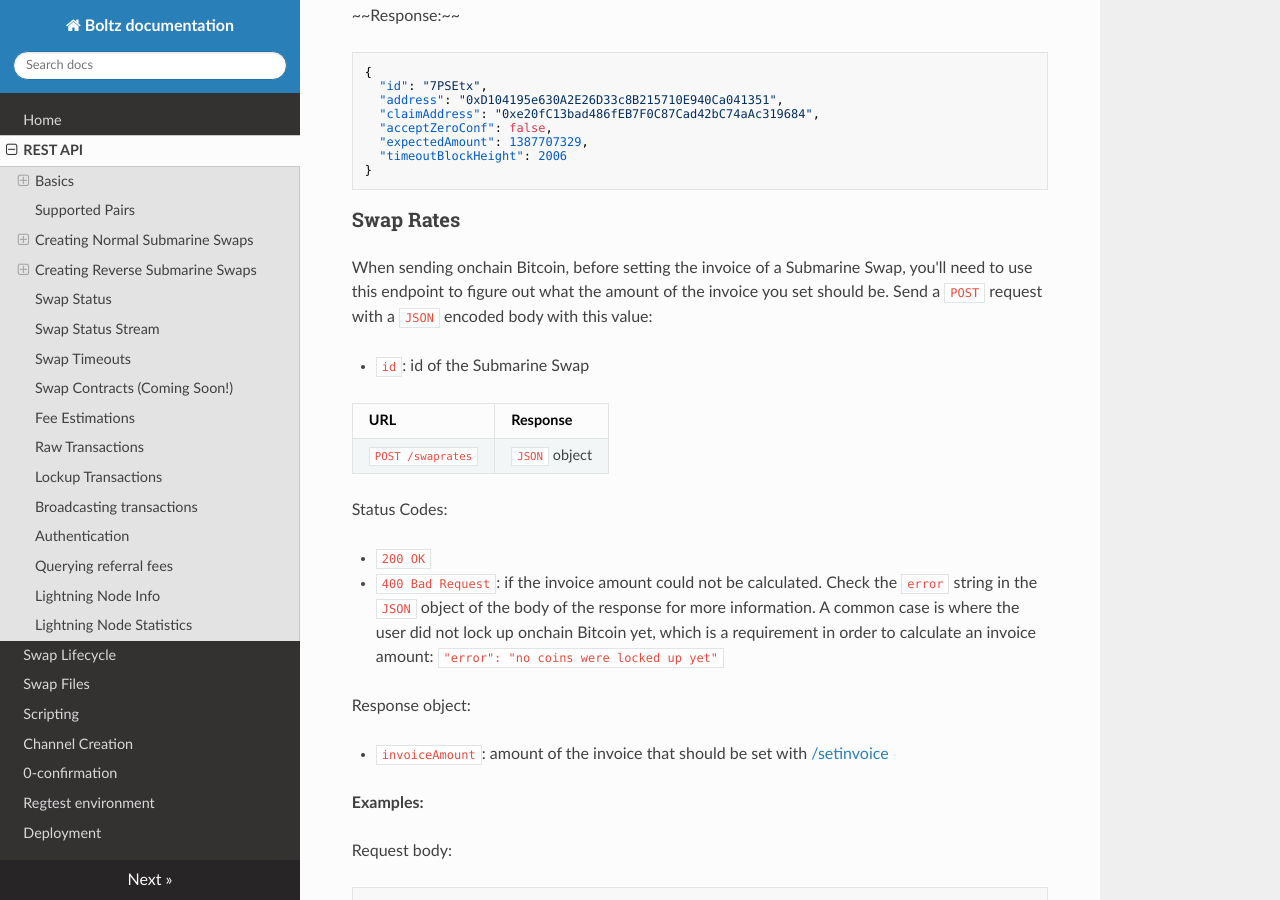
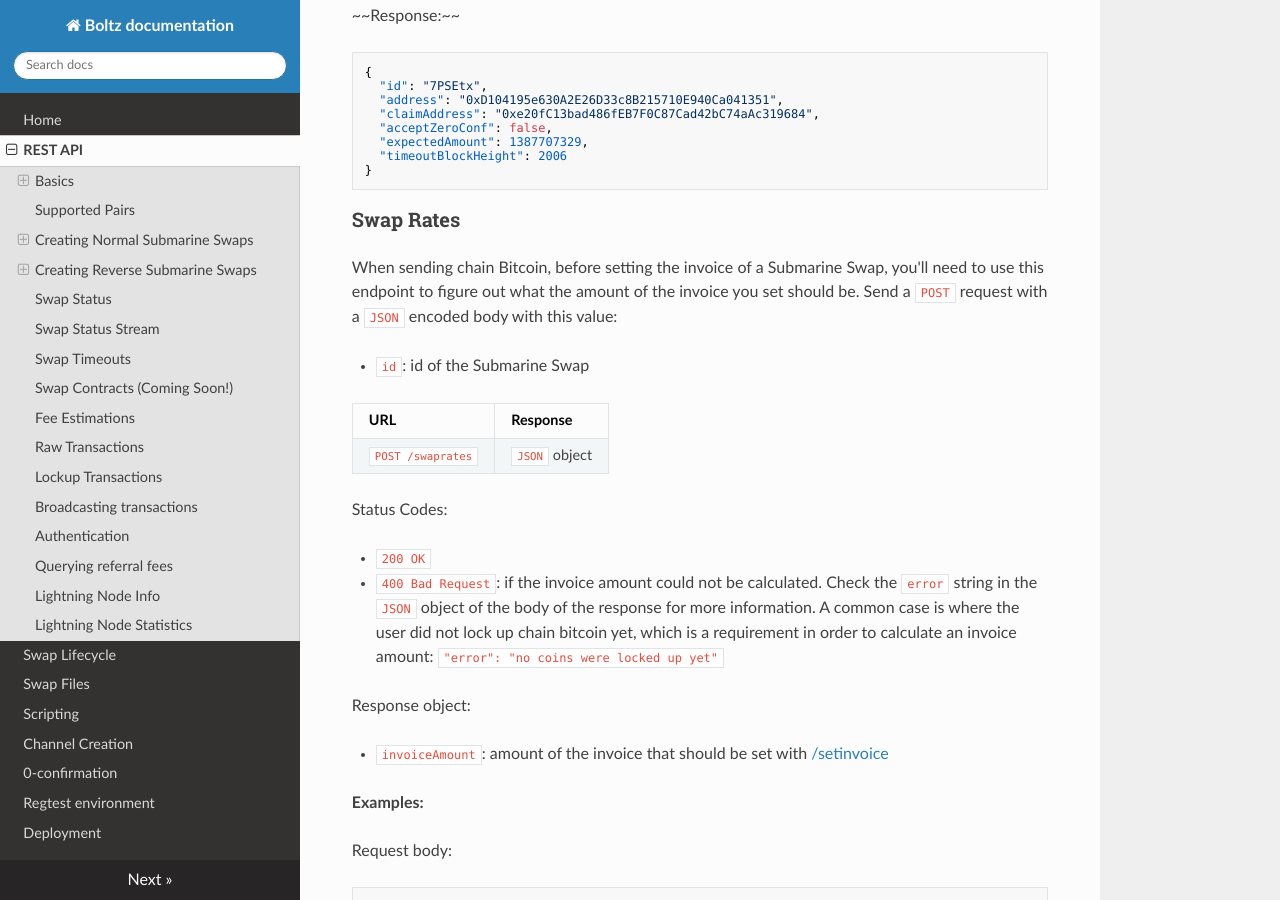
Before and after one commit to BoltzExchange/boltz-backend, an MkDocs documentation site: the page built from docs/api.md, in a window 1280 px wide and 900 px high, scrolled down 7635 px. Built offline with MkDocs 1.6.1, drawn with Linux system fonts in a browser that asks for light colours; nearby versions of some CDN libraries; some of the changed text lies outside the part shown.

Commit message:
GITBOOK-44: change request with no subject merged in GitBook

```diff
--- a/docs/api.md
+++ b/docs/api.md
@@ -67,7 +67,7 @@
   * `prepay.minerfee`: If the array contains this value, Boltz requires a small invoice for the miner fee to be paid before the actual hold invoice of a Reverse Swap is revealed. As of writing, Boltz does _not_ require this prepayment and thus returns an empty array.
 * `warnings`: an array of strings that indicate that some feature of Boltz might me disabled or restricted. An example of a warning is:
   * `reverse.swaps.disabled`: Means that all reverse swaps (from Lightning to the chain) are disabled.
-* `pairs`: an object containing the supported pairs. The keys of the values are the IDs of the pairs (`BTC/BTC` is a special case with mainchain Bitcoin as _base asset_ and Lightning Bitcoin as _quote asset_) and the values itself contain information about the pair:
+* `pairs`: an object containing the supported pairs. The keys of the values are the IDs of the pairs (`BTC/BTC` is a special case with mainchain bitcoin as _base asset_ and Lightning bitcoin as _quote asset_) and the values itself contain information about the pair:
   * `hash`: SHA256 hash of the `JSON` encoded data in the pair object.
   * `rate`: The exchange rate of the pair.
   * `limits`: a `JSON` Object containing the minimal and maximal amount of the pair's swap. The numbers are denominated **10 \*\* -8** of the _quote asset._
@@ -75,7 +75,7 @@
   * `fees`: A `JSON` object that contains different kinds of fees:
     * `percentage`: The percentage of the "send amount" that is charged by Boltz as "Boltz Fee" for swaps from quote to base asset (e.g. Lightning -> Bitcoin).
     * `percentageSwapIn`: The percentage of the "send amount" that is charged by Boltz as "Boltz Fee" for a swap from base to quote asset (e.g. Bitcoin -> Lightning).
-    * `minerFees`: The network fees charged for locking up and claiming funds onchain. These values are absolute, denominated in **10 \*\* -8** of the quote asset.
+    * `minerFees`: The network fees charged for locking up and claiming funds on the chain. These values are absolute, denominated in **10 \*\* -8** of the quote asset.
 
 **Examples:**
 
@@ -158,7 +158,7 @@
 
 ## Creating Normal Submarine Swaps
 
-This section walks you through creating Normal Submarine Swaps (Chain -> Lightning). They differ slightly depending on the kind of Bitcoin that are swapped, more information below. **Please note that Boltz works with 10 \*\* -8 decimals internally** and all amounts in the API endpoints follow this denomination. All requests to create swaps have the following common values in the API request:
+This section walks you through creating Normal Submarine Swaps (Chain -> Lightning). They differ slightly depending on the kind of bitcoin that are swapped, more information below. **Please note that Boltz works with 10 \*\* -8 decimals internally** and all amounts in the API endpoints follow this denomination. All requests to create swaps have the following common values in the API request:
 
 * `type`: type of the swap to create. For Normal Submarine Swaps this is  `submarine` .
 * `pairId`: the pair of which the swap should be created, for more check [#supported-pairs](api.md#supported-pairs "mention")
@@ -207,7 +207,7 @@
 If a lightning invoice is set in this call, one will also find the following values in the response:
 
 * `acceptZeroConf`: whether Boltz will accept 0-conf for this swap
-* `expectedAmount`: the amount that Boltz expects to be locked onchain
+* `expectedAmount`: the amount that Boltz expects to be locked on the chain
 
 ### UTXO Chains
 
@@ -334,7 +334,7 @@
 
 ### Swap Rates
 
-When sending onchain Bitcoin, before setting the invoice of a Submarine Swap, you'll need to use this endpoint to figure out what the amount of the invoice you set should be. Send a `POST` request with a `JSON` encoded body with this value:
+When sending chain Bitcoin, before setting the invoice of a Submarine Swap, you'll need to use this endpoint to figure out what the amount of the invoice you set should be. Send a `POST` request with a `JSON` encoded body with this value:
 
 * `id`: id of the Submarine Swap
 
@@ -345,7 +345,7 @@
 Status Codes:
 
 * `200 OK`
-* `400 Bad Request`: if the invoice amount could not be calculated. Check the `error` string in the `JSON` object of the body of the response for more information. A common case is where the user did not lock up onchain Bitcoin yet, which is a requirement in order to calculate an invoice amount: `"error": "no coins were locked up yet"`
+* `400 Bad Request`: if the invoice amount could not be calculated. Check the `error` string in the `JSON` object of the body of the response for more information. A common case is where the user did not lock up chain bitcoin yet, which is a requirement in order to calculate an invoice amount: `"error": "no coins were locked up yet"`
 
 Response object:
 
@@ -390,7 +390,7 @@
 What is returned when the invoice is set depends on the status of the Submarine Swap. If no funds were sent (status [`swap.created`](<README (1).md#normal-submarine-swaps>)) the endpoint will return a `JSON` object with these values:
 
 * `acceptZeroConf`: whether Boltz will accept 0-conf for this swap
-* `expectedAmount`: the amount that Boltz expects you to lock in the onchain HTLC
+* `expectedAmount`: the amount that Boltz expects you to lock in the chain HTLC
 * `bip21`: a [BIP21 payment request](https://github.com/bitcoin/bips/blob/master/bip-0021.mediawiki) for the `expectedAmount` of bitcoin and the `address` (only set when swapping from UTXO based chains)
 
 If chain Bitcoin were sent already (status [`transaction.mempool`](<README (1).md#normal-submarine-swaps>) or [`transaction.confirmed`](<README (1).md#normal-submarine-swaps>)) the endpoint will return an empty `JSON` object, signifying success.
@@ -481,9 +481,9 @@
 
 * `invoiceAmount`: amount of the invoice that will be generated by Boltz
 
-Or by setting the amount that will be locked in the onchain HTLC. That amount is _not_ what you will actually receive because of transaction fees required to claim the HTLC. But those can be approximated easily in advance and when overestimating a little, a quick confirmation of the claim transaction can be ensured.
+Or by setting the amount that will be locked in the chain HTLC. That amount is _not_ what you will actually receive because of transaction fees required to claim the HTLC. But those can be approximated easily in advance and when overestimating a little, a quick confirmation of the claim transaction can be ensured.
 
-* `onchainAmount`: amount Boltz will lock in the onchain HTLC
+* `onchainAmount`: amount Boltz will lock in the chain HTLC
 
 We recommend verifing that pair data fetched previously is still accurate by additionally passing the `pairHash` argument in this call.
 
@@ -505,7 +505,7 @@
 * `invoice`: hold invoice that needs to be paid before Boltz locks up bitcoin
 * `timeoutBlockHeight`: block height at which the Reverse Swap will be cancelled
 
-In case the invoice amount was specified, the amount that will be locked in the onchain HTLC is also returned:
+In case the invoice amount was specified, the amount that will be locked in the chain HTLC is also returned:
 
 * `onchainAmount`: amount of chain bitcoin that will be locked by Boltz
 
```
